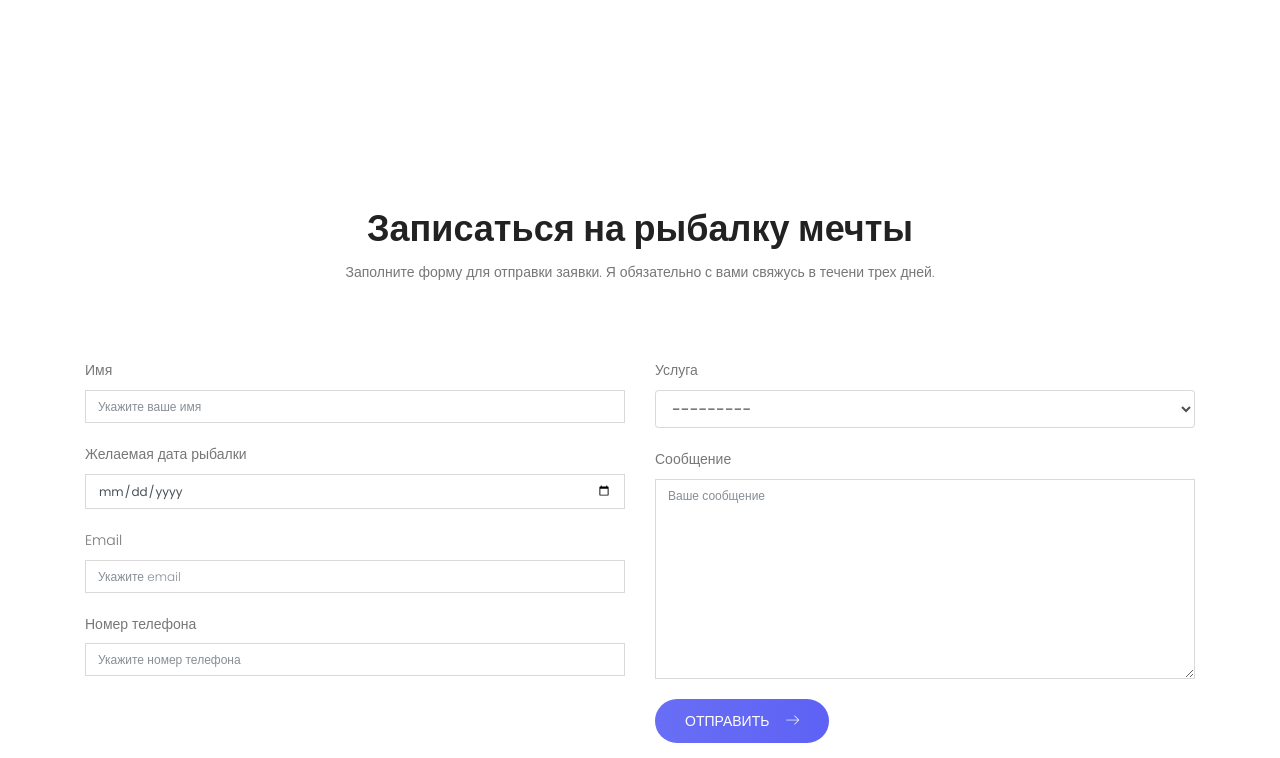
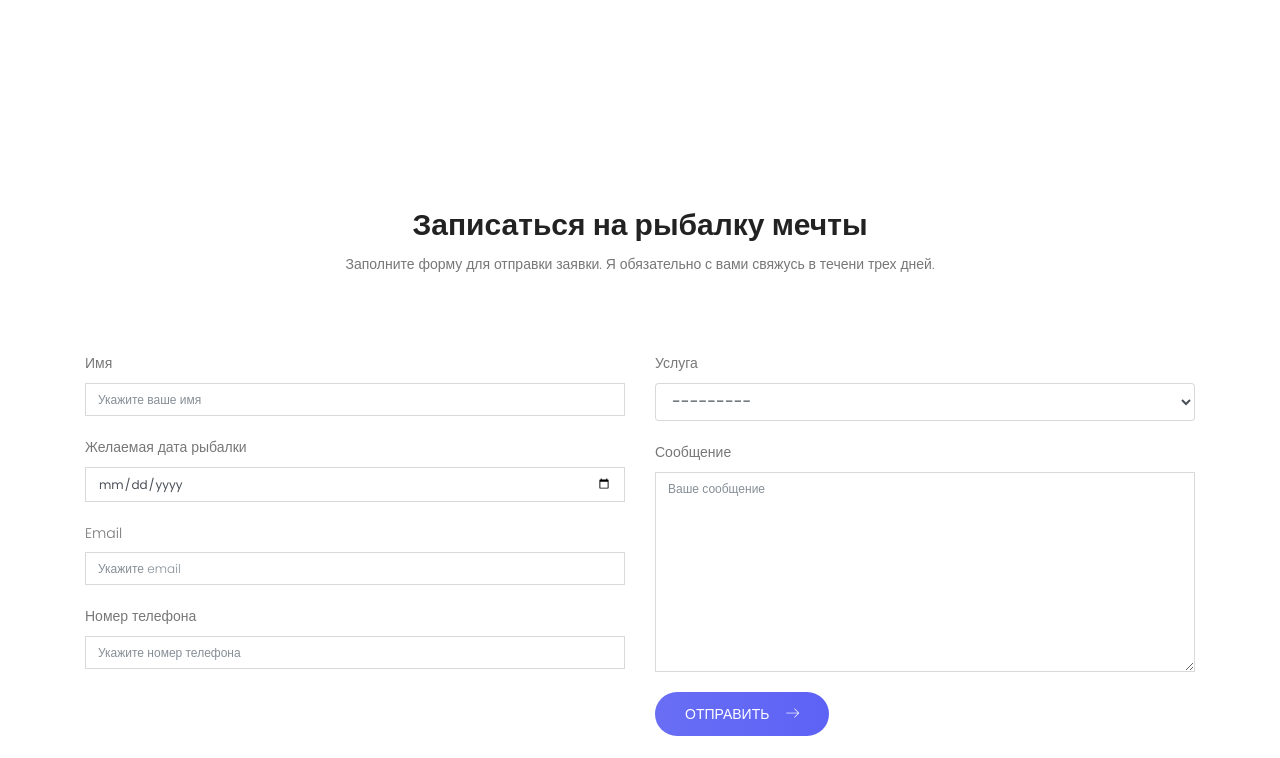
Before and after one commit to dgolov/FominFishing, a Django app: page /boat in a window 1280 px wide. Shown: the part 1173-1931 px from the top of the page. Run offline with Django 4.2, Linux system fonts and the light colour scheme; data that the repository does not hold is empty; some libraries are stand-ins or nearby versions.

Commit message:
Fixed request form

```diff
--- a/templates/inc/form.html
+++ b/templates/inc/form.html
@@ -15,7 +15,7 @@
         <div class="row d-flex justify-content-center">
             <div class="menu-content pb-60 col-lg-8">
                 <div class="title text-center">
-                    <h1 class="mb-10">Записаться на рыбалку мечты</h1>
+                    <h2 class="mb-10">Записаться на рыбалку мечты</h2>
                     <p>Заполните форму для отправки заявки. Я обязательно с вами свяжусь в течени трех дней.</p>
                 </div>
             </div>
```
